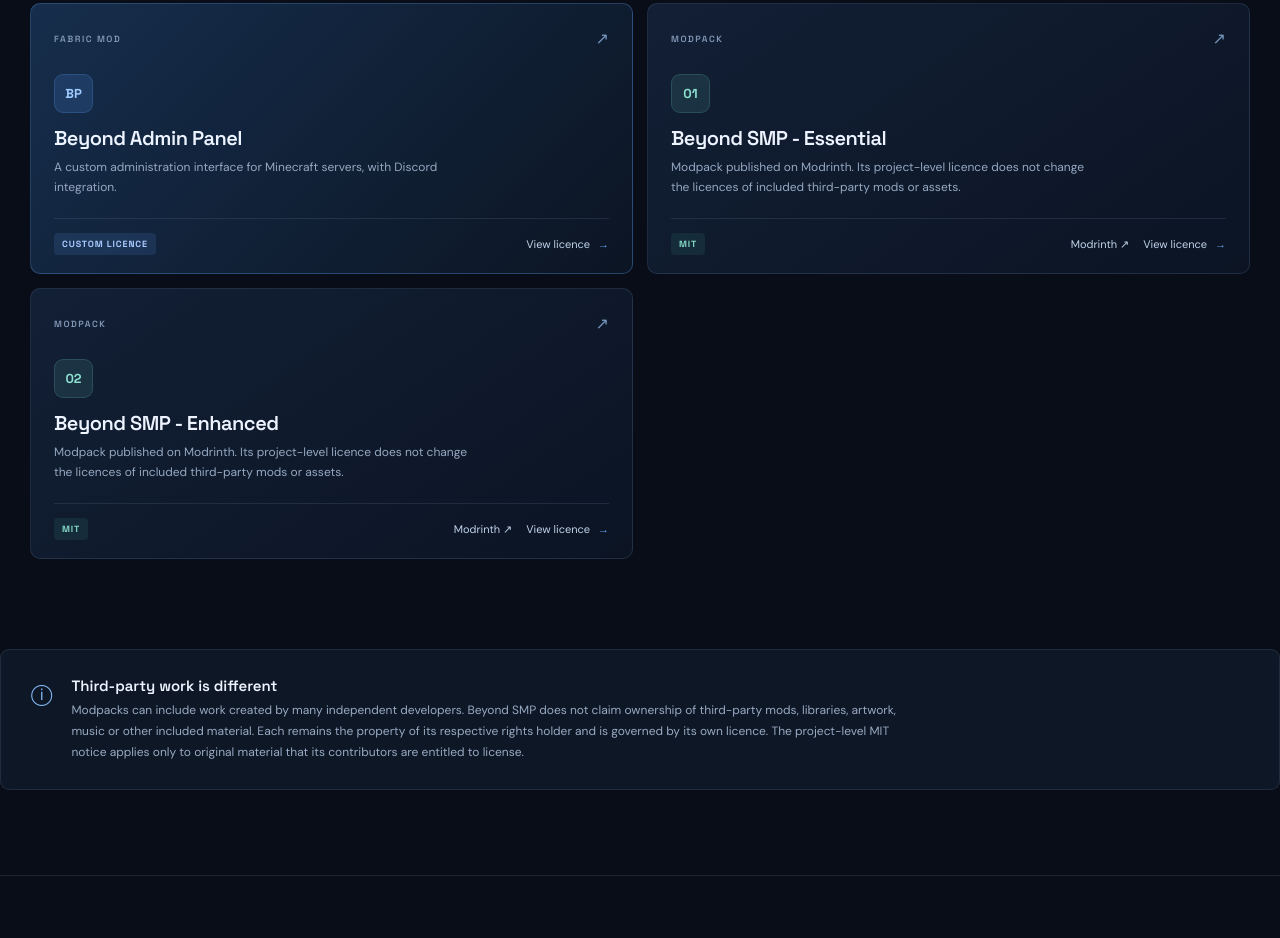
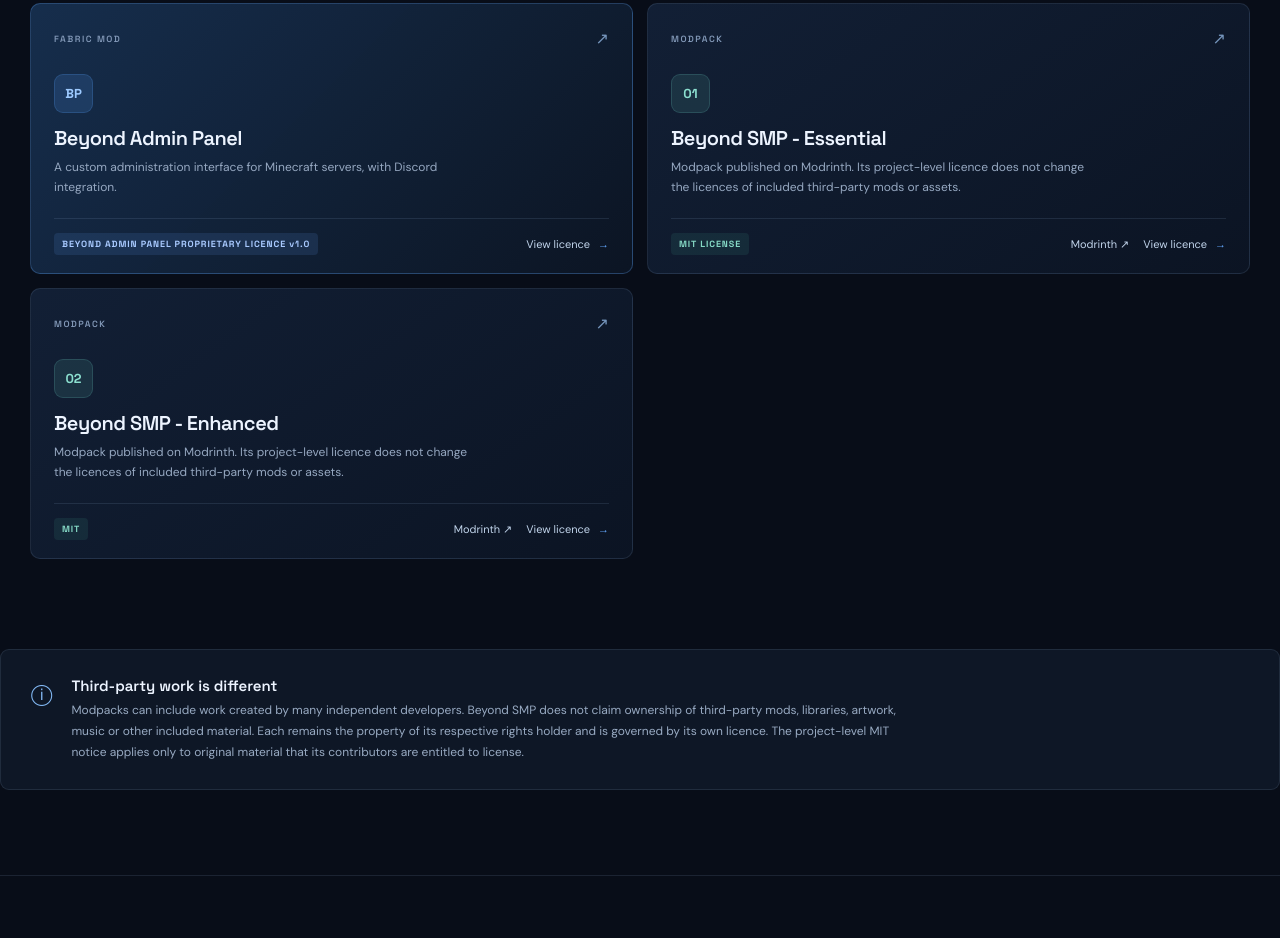
Before and after one commit to hmerr24-ui/Beyond-SMP-Licensing, a plain HTML site: page index.html in a window 1280 px wide. Shown: the part 1299-2237 px from the top of the page. Drawn offline with Linux system fonts and the light colour scheme.

Commit message:
Clarify licence titles and metadata

```diff
--- a/index.html
+++ b/index.html
@@ -4,7 +4,8 @@
   <meta charset="utf-8">
   <meta name="viewport" content="width=device-width, initial-scale=1">
   <meta name="theme-color" content="#080d18">
-  <meta name="description" content="Official licensing information for projects published by Beyond SMP.">
+  <meta name="description" content="Official licence texts and permissions for Beyond SMP projects.">
+  <meta name="robots" content="index,follow">
   <title>Licensing | Beyond SMP</title>
   <link rel="icon" href="favicon.svg" type="image/svg+xml">
   <link rel="preconnect" href="https://fonts.googleapis.com">
@@ -44,8 +45,8 @@
     <section class="projects section" id="projects">
       <div class="section-heading"><div><div class="section-kicker">02 / PROJECT DIRECTORY</div><h2>Explore the projects</h2></div><span class="section-count">03 PROJECTS</span></div>
       <div class="project-grid">
-        <article class="project-card project-featured"><div class="card-top"><span class="project-type">FABRIC MOD</span><span class="card-arrow">↗</span></div><div class="project-icon icon-panel">BP</div><h3>Beyond Admin Panel</h3><p>A custom administration interface for Minecraft servers, with Discord integration.</p><div class="card-bottom"><span class="license-pill custom-pill">CUSTOM LICENCE</span><a href="licenses/beyond-admin-panel.html">View licence <span>→</span></a></div></article>
-        <article class="project-card"><div class="card-top"><span class="project-type">MODPACK</span><span class="card-arrow">↗</span></div><div class="project-icon icon-pack">01</div><h3>Beyond SMP - Essential</h3><p>Modpack published on Modrinth. Its project-level licence does not change the licences of included third-party mods or assets.</p><div class="card-bottom"><span class="license-pill mit-pill">MIT</span><span class="card-links"><a href="https://modrinth.com/project/3cPMEFls" target="_blank" rel="noopener noreferrer">Modrinth ↗</a><a href="licenses/mit.html">View licence <span>→</span></a></span></div></article>
+        <article class="project-card project-featured"><div class="card-top"><span class="project-type">FABRIC MOD</span><span class="card-arrow">↗</span></div><div class="project-icon icon-panel">BP</div><h3>Beyond Admin Panel</h3><p>A custom administration interface for Minecraft servers, with Discord integration.</p><div class="card-bottom"><span class="license-pill custom-pill">BEYOND ADMIN PANEL PROPRIETARY LICENCE v1.0</span><a href="licenses/beyond-admin-panel.html">View licence <span>→</span></a></div></article>
+        <article class="project-card"><div class="card-top"><span class="project-type">MODPACK</span><span class="card-arrow">↗</span></div><div class="project-icon icon-pack">01</div><h3>Beyond SMP - Essential</h3><p>Modpack published on Modrinth. Its project-level licence does not change the licences of included third-party mods or assets.</p><div class="card-bottom"><span class="license-pill mit-pill">MIT LICENSE</span><span class="card-links"><a href="https://modrinth.com/project/3cPMEFls" target="_blank" rel="noopener noreferrer">Modrinth ↗</a><a href="licenses/mit.html">View licence <span>→</span></a></span></div></article>
         <article class="project-card"><div class="card-top"><span class="project-type">MODPACK</span><span class="card-arrow">↗</span></div><div class="project-icon icon-pack">02</div><h3>Beyond SMP - Enhanced</h3><p>Modpack published on Modrinth. Its project-level licence does not change the licences of included third-party mods or assets.</p><div class="card-bottom"><span class="license-pill mit-pill">MIT</span><span class="card-links"><a href="https://modrinth.com/project/Sr3T4kPq" target="_blank" rel="noopener noreferrer">Modrinth ↗</a><a href="licenses/mit.html">View licence <span>→</span></a></span></div></article>
       </div>
     </section>
```
